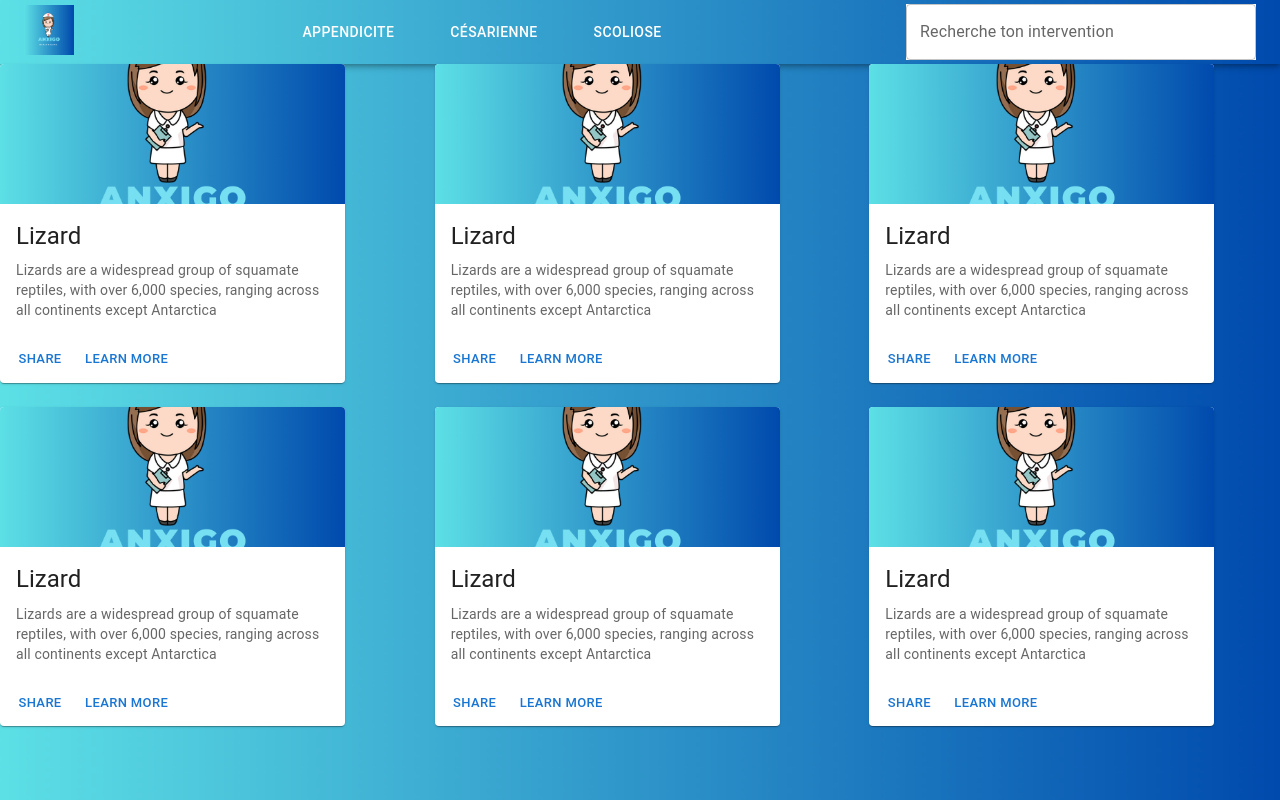
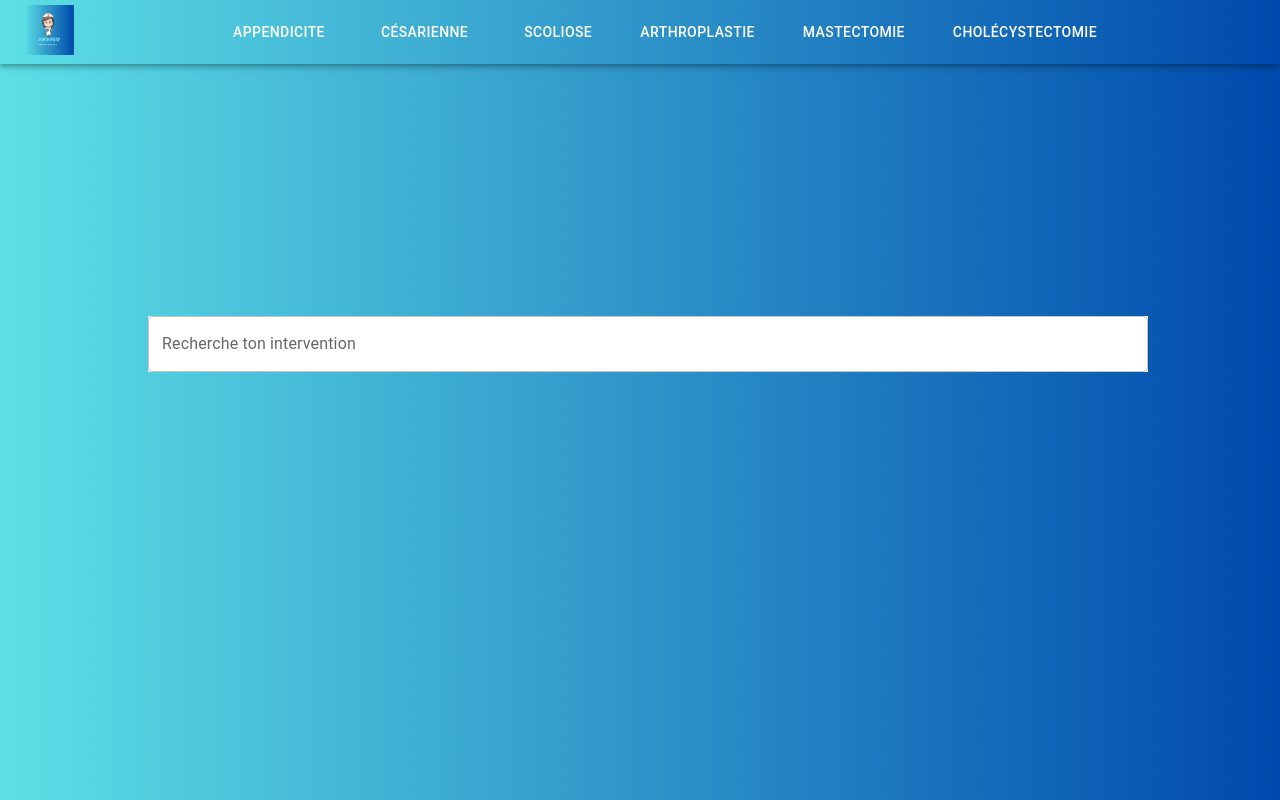
Before and after one commit to karimsalhi/erac-project, a React (Vite) app in the folder game-erac/: page / in a window 1280 px wide. Built offline with nearby package versions, Linux system fonts and the light colour scheme.

Commit message:
More changes

```diff
--- a/game-erac/src/components/Header/Header.tsx
+++ b/game-erac/src/components/Header/Header.tsx
@@ -1,28 +1,32 @@
-import React, { useState } from 'react';
+import React, { useState } from "react";
 import logo from "../../assets/logo.png";
 import AppBar from "@mui/material/AppBar";
 import Toolbar from "@mui/material/Toolbar";
 import Container from "@mui/material/Container";
 import TextField from "@mui/material/TextField";
 import { Link, useNavigate } from "react-router-dom";
-import Autocomplete from '@mui/material/Autocomplete';
+import Autocomplete from "@mui/material/Autocomplete";
 import { Box, Button } from "@mui/material";
 
 function Header() {
   const navigate = useNavigate();
-  const [searchInput, setSearchInput] = useState('');
-  const colorOptions = ["Cholécystectomie", "Appendicectomie", "Césarienne", "Arthroplastie", "Mastectomie", "Scoliose","..."];
-
-
+  const [searchInput, setSearchInput] = useState("");
+  const colorOptions = [
+    "Cholécystectomie",
+    "Appendicectomie",
+    "Césarienne",
+    "Arthroplastie",
+    "Mastectomie",
+    "Scoliose",
+    "...",
+  ];
 
   const handleSearchChange = (event) => {
     setSearchInput(event.target.value);
   };
 
-
   const performSearch = () => {
-
-    console.log('Searching for:', searchInput);
+    console.log("Searching for:", searchInput);
   };
 
   return (
@@ -62,9 +66,30 @@ function Header() {
             >
               Scoliose
             </Button>
+            <Button
+              key="arthroplastie"
+              onClick={() => navigate("/appendicite")}
+              sx={{ mx: 2, color: "white", display: "block" }}
+            >
+              Arthroplastie
+            </Button>
+            <Button
+              key="mastectomie"
+              onClick={() => navigate("/appendicite")}
+              sx={{ mx: 2, color: "white", display: "block" }}
+            >
+              Mastectomie
+            </Button>
+            <Button
+              key="cholécystectomie"
+              onClick={() => navigate("/appendicite")}
+              sx={{ mx: 2, color: "white", display: "block" }}
+            >
+              Cholécystectomie
+            </Button>
           </Box>
 
-          {}
+          {/*
             <Autocomplete
               freeSolo
               options={colorOptions}
@@ -79,6 +104,7 @@ function Header() {
                 />
               )}
             />
+            */}
         </Toolbar>
       </Container>
     </AppBar>
--- a/game-erac/src/components/Home/Home.tsx
+++ b/game-erac/src/components/Home/Home.tsx
@@ -1,60 +1,47 @@
-import * as React from "react";
-import { experimentalStyled as styled } from "@mui/material/styles";
-import Box from "@mui/material/Box";
-import Paper from "@mui/material/Paper";
-import Grid from "@mui/material/Grid";
+import { Autocomplete, Grid, TextField } from "@mui/material";
 import "../Home/Home.css";
-import { useNavigate } from "react-router-dom";
-import {
-  Button,
-  Card,
-  CardActions,
-  CardContent,
-  CardMedia,
-  Typography,
-} from "@mui/material";
-import logo from "../../assets/logo.png";
-
-const Item = styled(Paper)(({ theme }) => ({
-  backgroundColor: theme.palette.mode === "dark" ? "#1A2027" : "#fff",
-  ...theme.typography.body2,
-  padding: theme.spacing(2),
-  textAlign: "center",
-  color: theme.palette.text.secondary,
-}));
+import { useState } from "react";
 
 export default function Home() {
+  const [searchInput, setSearchInput] = useState("");
+  const colorOptions = [
+    "Cholécystectomie",
+    "Appendicectomie",
+    "Césarienne",
+    "Arthroplastie",
+    "Mastectomie",
+    "Scoliose",
+    "...",
+  ];
+
+  const handleSearchChange = (event) => {
+    setSearchInput(event.target.value);
+  };
   return (
-    <div className="Home">
-      <Box sx={{ flexGrow: 1 }}>
-        <Grid container spacing={{ xs: 3 }} columns={{ xs: 4, sm: 8, md: 12 }}>
-          {Array.from(Array(6)).map((_, index) => (
-            <Grid item xs={2} sm={4} md={4} key={index}>
-              <Card sx={{ maxWidth: 345 }}>
-                <CardMedia
-                  sx={{ height: 140 }}
-                  image={logo}
-                  title="green iguana"
-                />
-                <CardContent>
-                  <Typography gutterBottom variant="h5" component="div">
-                    Lizard
-                  </Typography>
-                  <Typography variant="body2" color="text.secondary">
-                    Lizards are a widespread group of squamate reptiles, with
-                    over 6,000 species, ranging across all continents except
-                    Antarctica
-                  </Typography>
-                </CardContent>
-                <CardActions>
-                  <Button size="small">Share</Button>
-                  <Button size="small">Learn More</Button>
-                </CardActions>
-              </Card>
-            </Grid>
-          ))}
-        </Grid>
-      </Box>
-    </div>
+    <Grid
+      container
+      sx={{
+        spacing: 0,
+        direction: "column",
+        alignItems: "center",
+        justifyContent: "center",
+      }}
+      style={{ minHeight: "70vh" }}
+    >
+      <Autocomplete
+        freeSolo
+        options={colorOptions}
+        renderInput={(params) => (
+          <TextField
+            {...params}
+            label="Recherche ton intervention"
+            variant="outlined"
+            value={searchInput}
+            onChange={handleSearchChange}
+            sx={{ ml: 2, color: "white", background: "white", width: 1000 }}
+          />
+        )}
+      />
+    </Grid>
   );
 }
```
Lines whose indentation alone changed are shown as unchanged.
